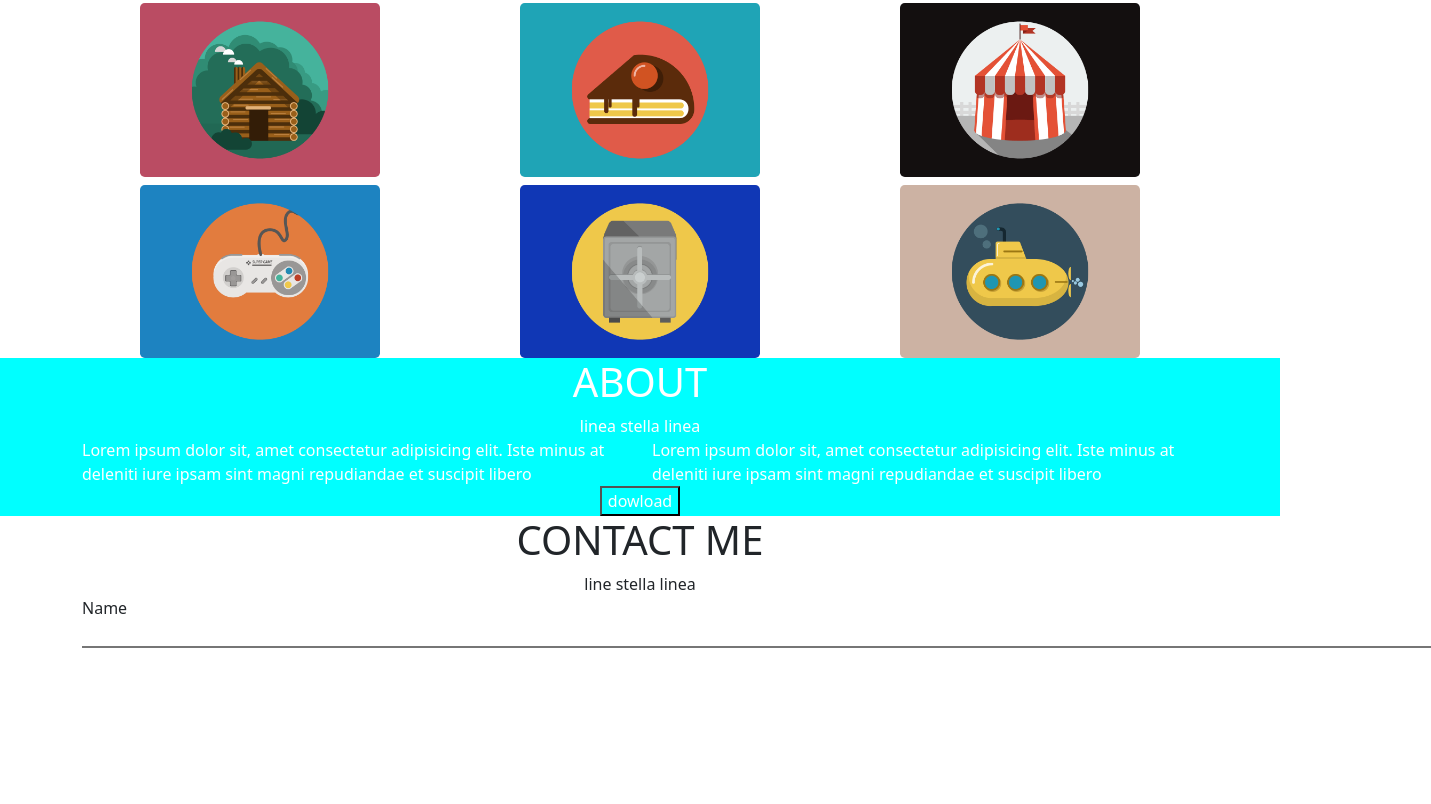
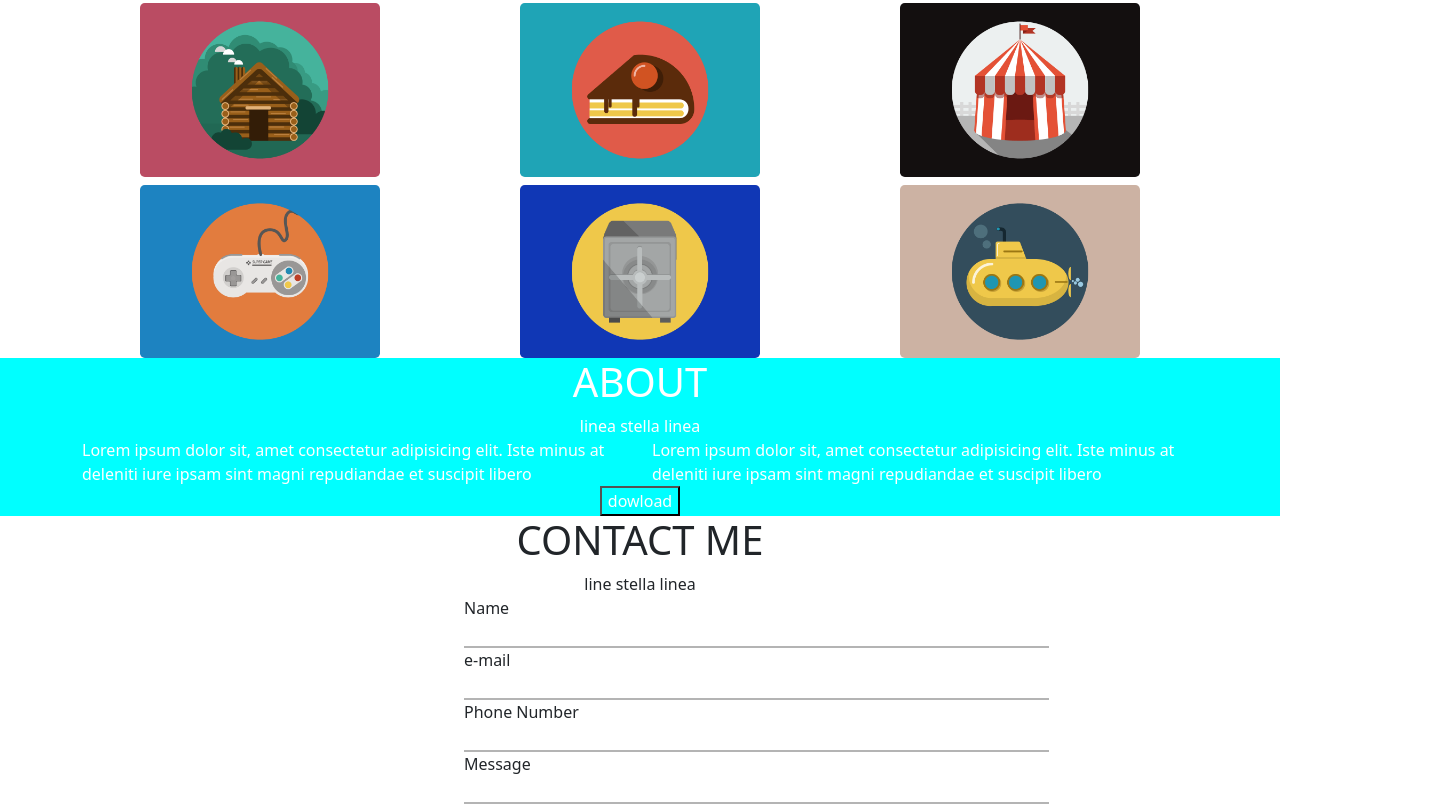
Before and after one commit to OcimaOcram/html-css-bootstrap-freelancer, a plain HTML site: page index.html in a window 1280 px wide. Shown: the part 536-1340 px from the top of the page, 1431 px wide, since content can reach past the window. Before the commit the page ends 1184 px from the top, so only its background shows below. Drawn offline with nearby package versions, Linux system fonts and the light colour scheme.

Commit message:
form completo

```diff
--- a/index.html
+++ b/index.html
@@ -112,12 +112,24 @@
         <div class="container">
             <div class="row text-center"><div class="col"><h1>CONTACT ME</h1></div> </div>
             <div class="row text-center"><div class="col">line stella linea</div></div>
-            <form>
-                <label for="name">Name</label><br>
-                <input class="c-form" type="text">
-
-              </form>
+            <div class="row">
+                <div class="col">
+                    <form>
+                        <label for="name">Name</label><br>
+                        <input class="c-form" type="text">
+                        <label for="e-mail">e-mail</label><br>
+                        <input class="c-form" type="text">
+                        <label for="phone number">Phone Number</label><br>
+                        <input class="c-form" type="text">
+                        <label for="message">Message</label><br>
+                        <input class="c-form" type="text">
+                    </form>
+                </div>
+            </div>
         </div>
     </div>
+    <footer>
+
+    </footer>
 </body>
 </html>
--- a/style.css
+++ b/style.css
@@ -50,4 +50,5 @@ li {
     border-top: 0px;
     border-left: 0px;
     border-right: 0px;
+    border-color: rgba(128, 128, 128, 0.589);
 }
```
